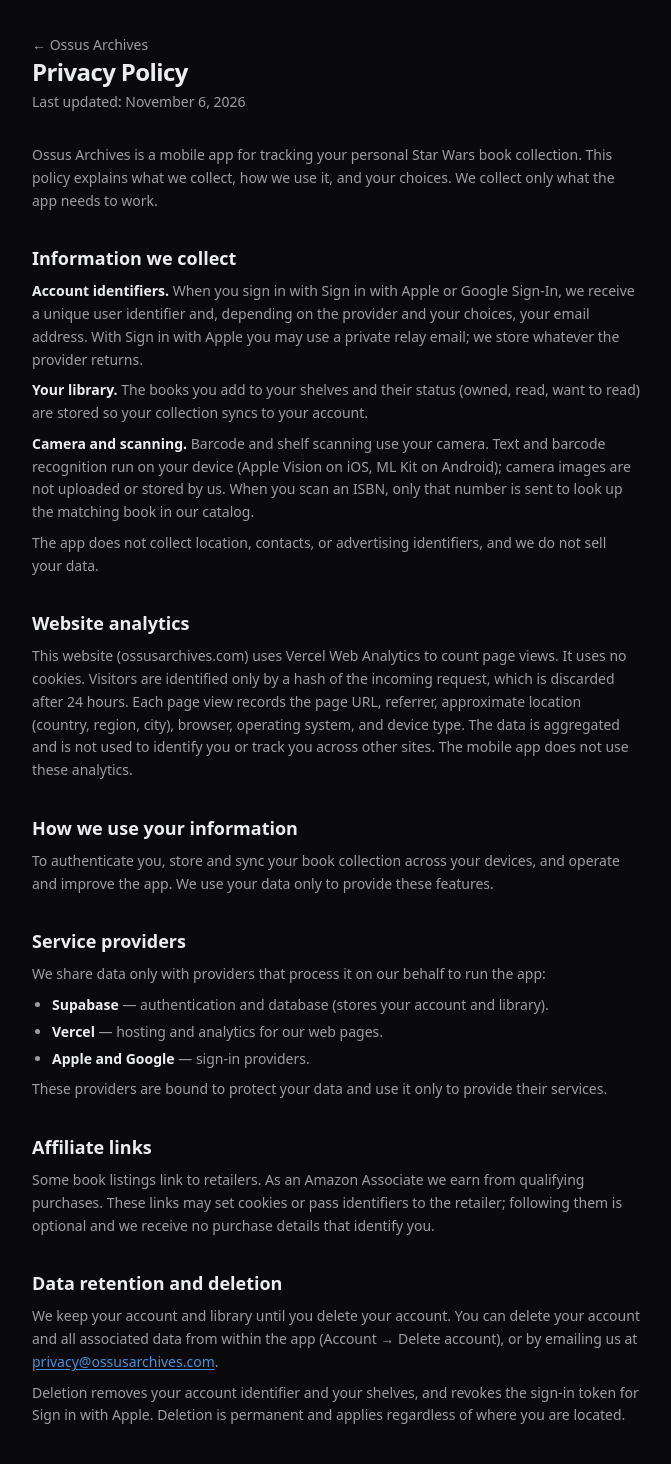
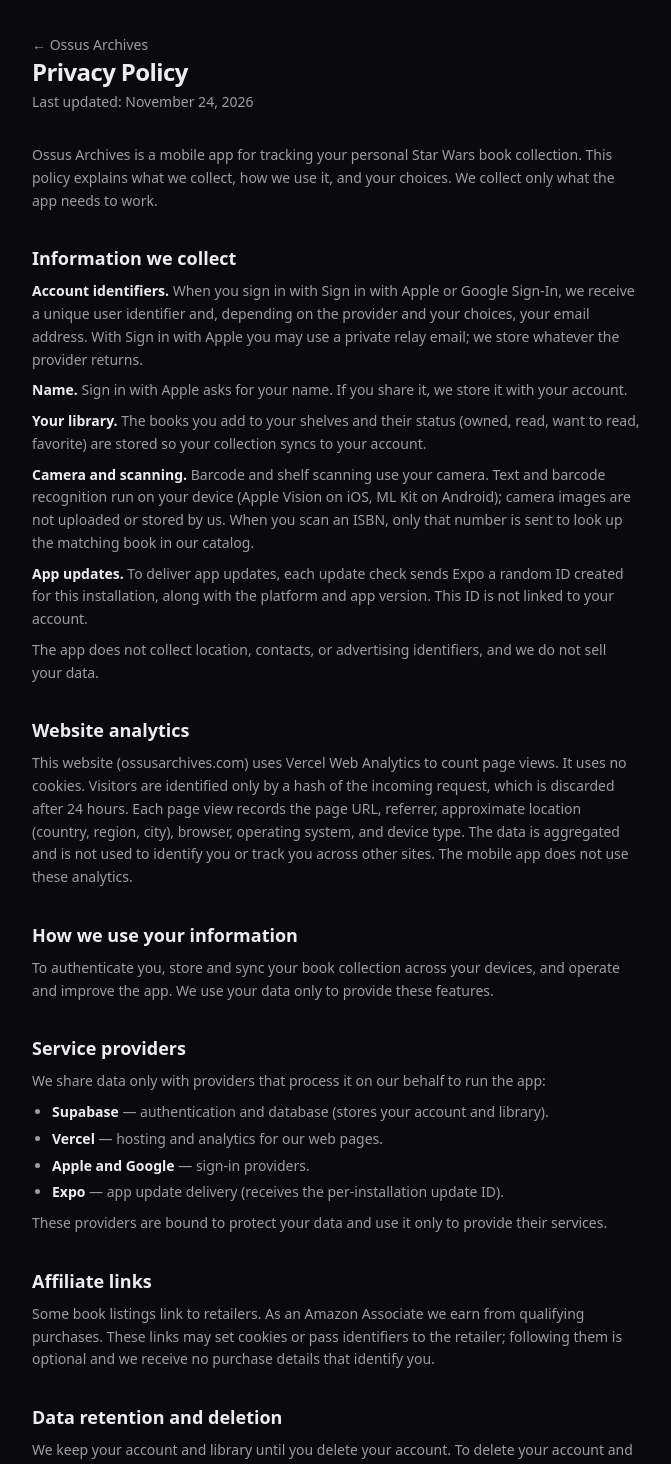
Before and after one commit to ghanbak/sw-books, a Next.js app in the folder admin/: page /privacy in a window 1280 px wide. Shown: the top 1464 px of the page, without its empty margins (304-975 px from the left). Built offline with nearby package versions, Linux system fonts and the light colour scheme.

Commit message:
fix(web): list Apple name, favorite flag and Expo update ID in privacy policy

```diff
--- a/admin/app/privacy/page.tsx
+++ b/admin/app/privacy/page.tsx
@@ -10,7 +10,7 @@ export const metadata = {
 	description: 'How Ossus Archives collects, uses, and protects your data.',
 };
 
-const EFFECTIVE = 'November 6, 2026';
+const EFFECTIVE = 'November 24, 2026';
 
 export default function PrivacyPolicy() {
 	return (
@@ -29,15 +29,24 @@ export default function PrivacyPolicy() {
 					a private relay email; we store whatever the provider returns.
 				</p>
 				<p>
+					<strong className="text-foreground">Name.</strong> Sign in with Apple asks for your name.
+					If you share it, we store it with your account.
+				</p>
+				<p>
 					<strong className="text-foreground">Your library.</strong> The books you add to your
-					shelves and their status (owned, read, want to read) are stored so your collection syncs
-					to your account.
+					shelves and their status (owned, read, want to read, favorite) are stored so your
+					collection syncs to your account.
 				</p>
 				<p>
 					<strong className="text-foreground">Camera and scanning.</strong> Barcode and shelf
 					scanning use your camera. Text and barcode recognition run on your device (Apple Vision on
 					iOS, ML Kit on Android); camera images are not uploaded or stored by us. When you scan an
 					ISBN, only that number is sent to look up the matching book in our catalog.
+				</p>
+				<p>
+					<strong className="text-foreground">App updates.</strong> To deliver app updates, each
+					update check sends Expo a random ID created for this installation, along with the platform
+					and app version. This ID is not linked to your account.
 				</p>
 				<p>
 					The app does not collect location, contacts, or advertising identifiers, and we do not
@@ -77,6 +86,10 @@ export default function PrivacyPolicy() {
 					<li>
 						<strong className="text-foreground">Apple and Google</strong> — sign-in providers.
 					</li>
+					<li>
+						<strong className="text-foreground">Expo</strong> — app update delivery (receives the
+						per-installation update ID).
+					</li>
 				</ul>
 				<p>
 					These providers are bound to protect your data and use it only to provide their services.
@@ -93,14 +106,14 @@ export default function PrivacyPolicy() {
 
 			<Section title="Data retention and deletion">
 				<p>
-					We keep your account and library until you delete your account. You can delete your
-					account and all associated data from within the app (Account → Delete account), or by
-					emailing us at <ContactLink />.
+					We keep your account and library until you delete your account. To delete your account and
+					all associated data in the app, tap the person icon at the top right of any tab to open
+					the Account sheet, then tap Delete account. You can also email us at <ContactLink />.
 				</p>
 				<p>
-					Deletion removes your account identifier and your shelves, and revokes the sign-in token
-					for Sign in with Apple. Deletion is permanent and applies regardless of where you are
-					located.
+					Deletion removes your account identifier, name, email address, and shelves, and revokes
+					the sign-in token for Sign in with Apple. Deletion is permanent and applies regardless of
+					where you are located.
 				</p>
 			</Section>
 
--- a/admin/app/support/page.tsx
+++ b/admin/app/support/page.tsx
@@ -27,16 +27,16 @@ export default function Support() {
 
 			<Section title="How do I delete my account?">
 				<p>
-					In the app, open Account → Delete account. This permanently removes your account and
-					shelves. If you can no longer sign in, email <ContactLink /> from the address on your
-					account.
+					In the app, tap the person icon at the top right of any tab to open the Account sheet,
+					then tap Delete account. This permanently removes your account and shelves. If you can no
+					longer sign in, email <ContactLink /> from the address on your account.
 				</p>
 			</Section>
 
 			<Section title="What data do you keep?">
 				<p>
-					Your sign-in identifier, email address (as returned by Apple or Google), and the books on
-					your shelves. See the{' '}
+					Your sign-in identifier, email address (as returned by Apple or Google), your name if you
+					share it with Sign in with Apple, and the books on your shelves. See the{' '}
 					<Link className="text-saber-blue underline underline-offset-2" href="/privacy">
 						Privacy Policy
 					</Link>{' '}
```
Also changed, not shown: 1 other file (tests, documents, lock files or other folders).
